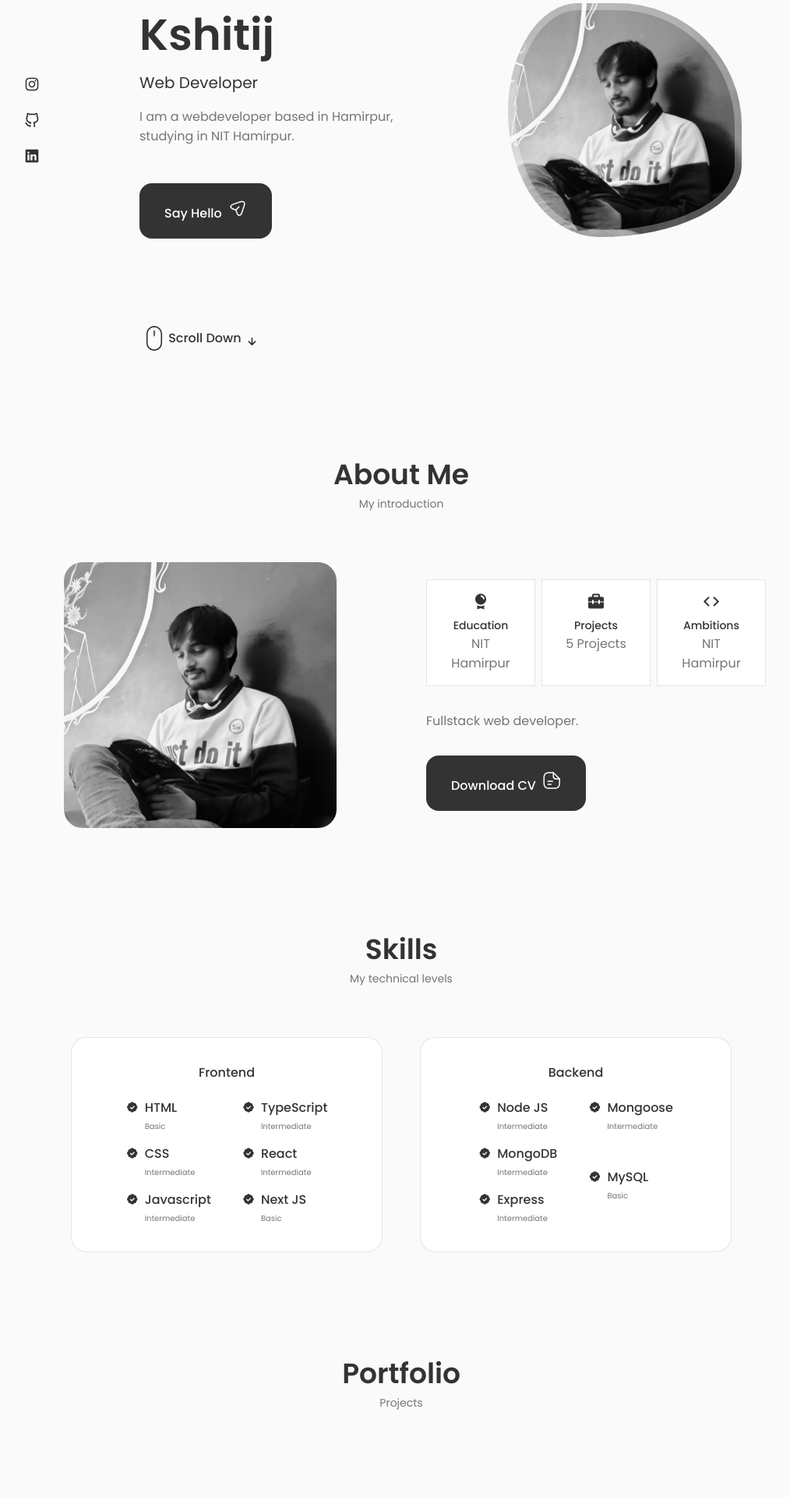
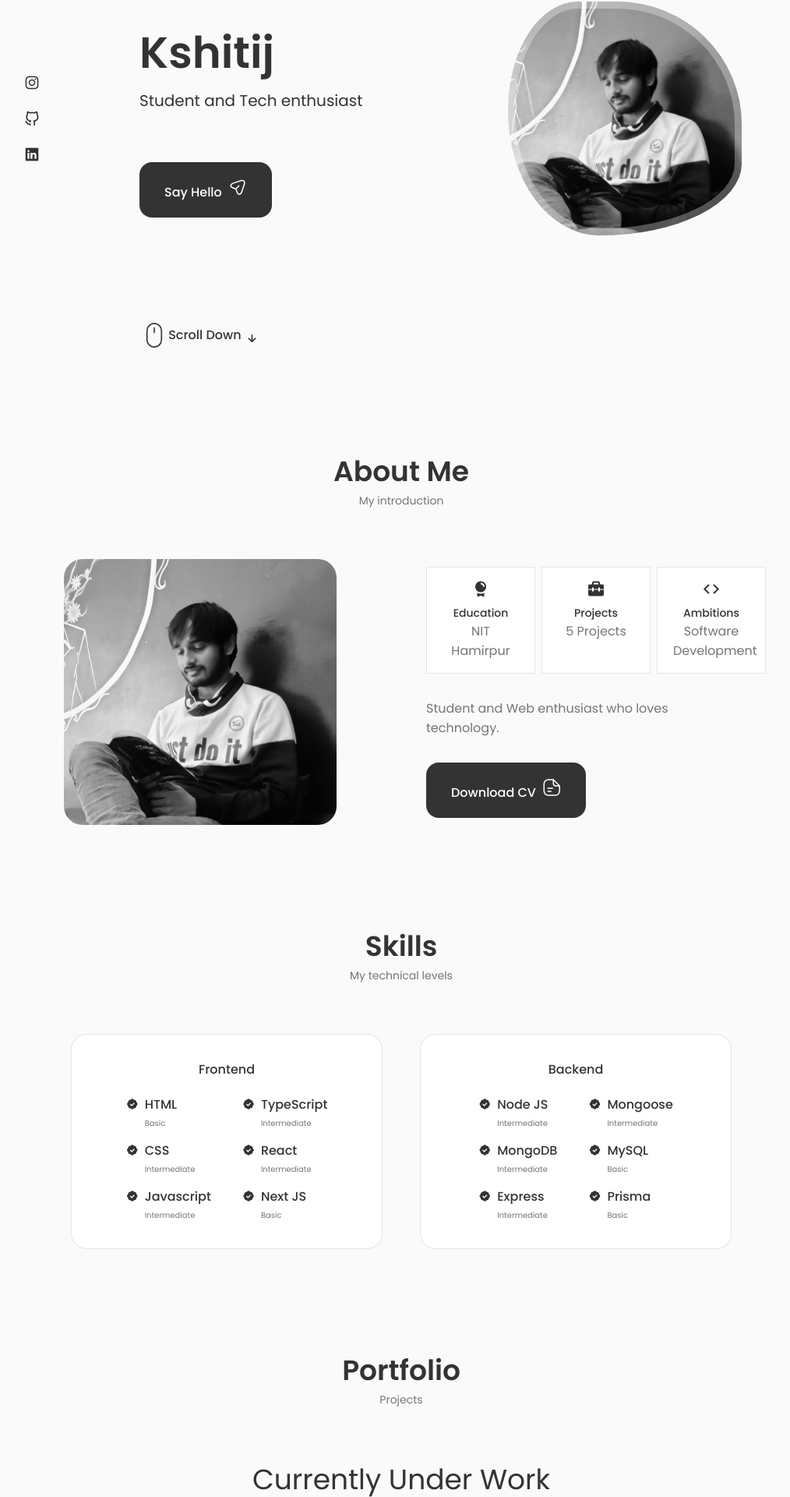
Before and after one commit to Kshitiiiij/Portfolio, a React (Vite) app: page / in a window 1280 px wide. Shown: the part 182-2102 px from the top of the page at 78% size, without its empty margins (125-1139 px from the left). Built offline with nearby package versions, Linux system fonts and the light colour scheme.

Commit message:
minor changes

```diff
--- a/src/App.css
+++ b/src/App.css
@@ -113,9 +113,9 @@ i {
 }
 
 button {
-  cursor: pointer;
   border: none;
   outline: none;
+  cursor: pointer;
 }
 
 img {
@@ -164,11 +164,12 @@ img {
   padding: 1.25rem 2rem;
   border-radius: 1rem;
   font-weight: var(--font-medium);
+  cursor: not-allowed;
 }
 
-.button:hover {
+/* .button:hover {
   background-color: var(--title-color-dark);
-}
+} */
 
 .button__icon {
   margin-left: var(--mb-0-5);
--- a/src/App.jsx
+++ b/src/App.jsx
@@ -4,6 +4,7 @@ import Home from './component/home/Home'
 import About from './component/about/About'
 import Skills from './component/skills/Skills'
 import Portfolio from './component/portfolio/Portfolio'
+import Qualifications from './component/qualification/Qualification'
 
 function App() {
 
@@ -14,6 +15,7 @@ function App() {
         <Home />
         <About />
         <Skills />
+        {/* <Qualifications /> */}
         <Portfolio />
       </main>
     </>
--- a/src/component/about/About.jsx
+++ b/src/component/about/About.jsx
@@ -13,7 +13,7 @@ const About = () => {
                 <div className="about__data">
                     <Info />
                     <p className="about__description">
-                        Fullstack web developer.
+                        Student and Web enthusiast who loves technology.
                     </p>
 
                     <a download=' ' href={CV} className="button button-flex">Download CV
--- a/src/component/about/Info.jsx
+++ b/src/component/about/Info.jsx
@@ -16,7 +16,8 @@ const Info = () => {
             <div className="about__box">
             <i class='bx bx-expand-horizontal about__icon' ></i>
                 <h3 className="about__title">Ambitions</h3>
-                <span className="about__subtitles">NIT Hamirpur</span>
+                <span className="about__subtitles"> Software Development
+</span>
             </div>
         </div>
     )
--- a/src/component/home/Data.jsx
+++ b/src/component/home/Data.jsx
@@ -3,9 +3,9 @@ const Data = () => {
   return (
     <div className="home__data">
         <h1 className="home__title">Kshitij</h1>
-        <h3 className="home__subtitle">Web Developer</h3>
+        <h3 className="home__subtitle">Student and Tech enthusiast</h3>
         <p className="home__description">
-            I am a webdeveloper based in Hamirpur, studying in NIT Hamirpur.
+
         </p>
 
         <a href="#contacts" className="button button-flex">
--- a/src/component/home/Home.css
+++ b/src/component/home/Home.css
@@ -144,6 +144,8 @@
     }
 }
 
+
+
 @media screen and (max-width: 768px) {
     .home__content{
         grid-template-columns: 0.7fr 3fr;
--- a/src/component/portfolio/Portfolio.jsx
+++ b/src/component/portfolio/Portfolio.jsx
@@ -4,6 +4,7 @@ export default function Portfolio() {
     <section className="work section" id="portfolio">
       <h2 className="section__title">Portfolio</h2>
       <div className="section__subtitle">Projects</div>
+      <div className="section__title">Currently Under Work</div>
     </section>
   )
 }
--- /dev/null
+++ b/src/component/qualification/Qualification.jsx
@@ -0,0 +1,21 @@
+import './qualification.css';
+
+const Qualification = () => {
+    return (
+        <section className='qualification section'>
+            <h2 className='section__title'>Qualifcations</h2>
+            <span className='section__subtitle'>
+                My personal journey
+            </span>
+            <div className="qualification__container qualification">
+                <div className="qualification__tab">
+                    <div className="qualification__button button--flex">
+                        <i className="uli uli-graduation-cap qualification__icon"></i>Education
+                    </div>
+                </div>
+            </div>
+        </section>
+    )
+}
+
+export default Qualification;
--- a/src/component/skills/Skills.jsx
+++ b/src/component/skills/Skills.jsx
@@ -76,6 +76,10 @@ const Skills = () => {
                   skill='MySQL'
                   level='Basic'
                 />
+                 <WhatSkills
+                  skill='Prisma'
+                  level='Basic'
+                />
               </div>
             </div>
           </div>
```
Also changed, not shown: src/component/qualification/qualification.css (added).
